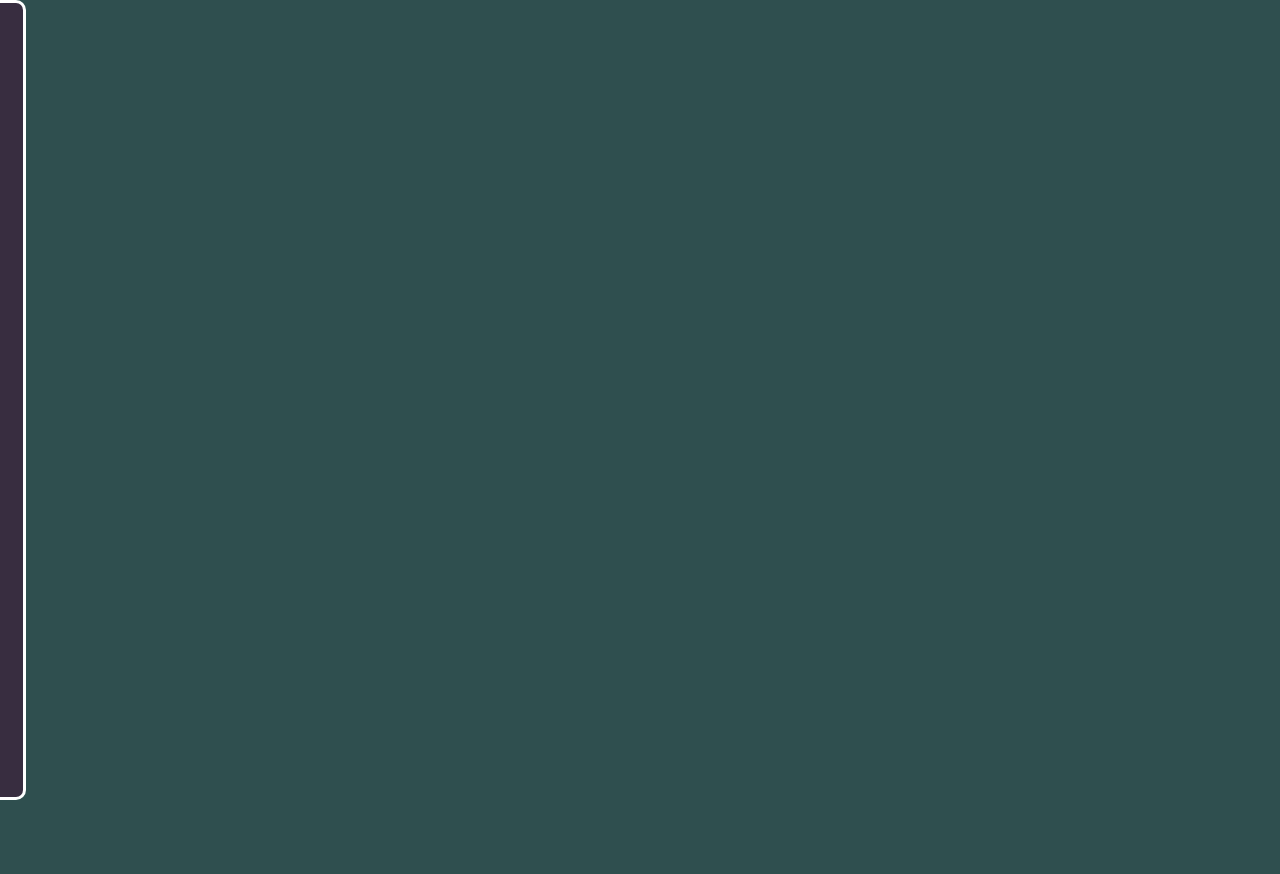
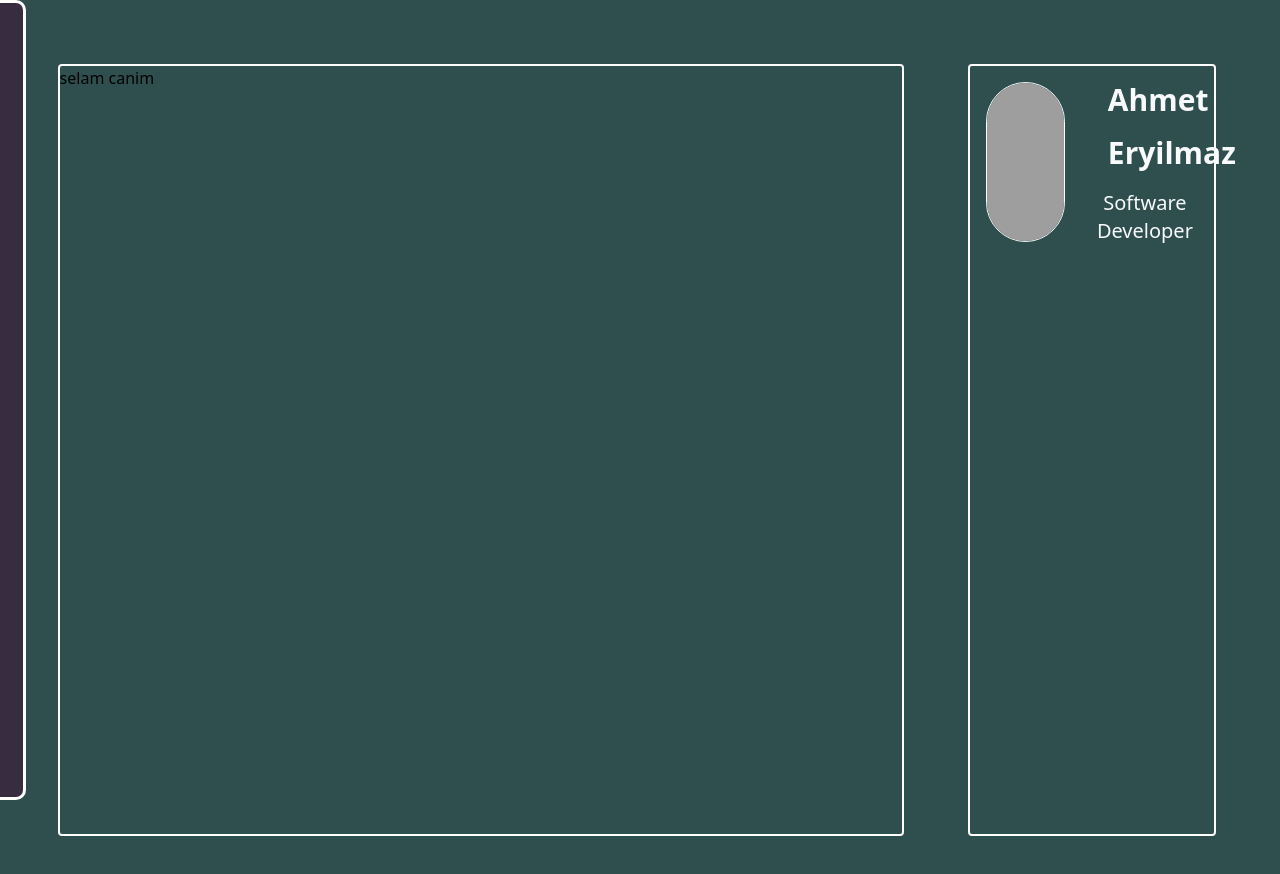
Before and after one commit to kuvarti/myblog, a Vue app in the folder AhmetEryilmazBlog/: page / in a window 1280 px wide. Shown: the top 874 px of the page. Before the commit the page ends 800 px from the top, so only its background shows below. Built offline with nearby package versions, Linux system fonts and the light colour scheme; grey boxes are pictures that could not be loaded.

Commit message:
Viewprofile and content segment

```diff
--- a/AhmetEryilmazBlog/src/App.vue
+++ b/AhmetEryilmazBlog/src/App.vue
@@ -1,10 +1,10 @@
 <template>
 	<teleport to='#sidemenu'>
-		<sidemenu></sidemenu>
+		<routes.sideMenu />
 	</teleport>
-	<div id="content-grid" class="grid grid-cols-10 h-screen">
-		<div class="col-span-7"></div>
-		<contentView.viewProfile class="col-span-3" />
+	<div id="content-grid" class="grid grid-cols-10 grid-flow-row h-screen">
+		<routes.contents class="col-span-7" />
+		<routes.viewProfile class="col-span-3" />
 	</div>
 </template>
 
@@ -15,6 +15,5 @@
 </style>
 
 <script setup lang="ts">
-import sidemenu from '@/views/SideMenu.vue'
-import * as contentView from '@/components/contentViews'
+import * as routes from '@/router/routes'
 </script>
--- a/AhmetEryilmazBlog/src/assets/main.css
+++ b/AhmetEryilmazBlog/src/assets/main.css
@@ -19,8 +19,6 @@ body {
 }
 
 /*
-
-
 #content {
 	background-color: #2D3840;
 	border-radius: 5px;
--- /dev/null
+++ b/AhmetEryilmazBlog/src/components/contentViewComponents/upperProfile.vue
@@ -0,0 +1,19 @@
+<template>
+	<div class="grid grid-rows-3 grid-cols-2 grid-flow-row-dense">
+		<div id="profilePhoto" class="w-9/12 h-full rounded-full border border-white row-span-3">
+			<img class="rounded-full h-full" src="https://ca.slack-edge.com/T039P7U66-U047K21V8JX-e0f614b24270-512"
+				alt="profilePhoto">
+		</div>
+		<div id="name" class="px-4 text-left">
+			<p class="text-slate-50 text-3xl font-semibold">Ahmet</p>
+		</div>
+		<div id="surname" class="px-4 text-right">
+			<p class="text-slate-50 text-3xl font-semibold">Eryilmaz</p>
+		</div>
+		<div id="job" class="text-center align-middle">
+			<p class="text-slate-50 text-xl">Software Developer</p>
+		</div>
+	</div>
+</template>
+
+<script setup lang="ts"></script>
--- a/AhmetEryilmazBlog/src/components/contentViewComponents/viewProfile.vue
+++ /dev/null
@@ -1,5 +0,0 @@
-<template>
-	<div id="profile-grid"></div>
-</template>
-
-<script setup lang="ts"></script>
--- a/AhmetEryilmazBlog/src/components/contentViews.ts
+++ b/AhmetEryilmazBlog/src/components/contentViews.ts
@@ -1 +1 @@
-export { default as viewProfile } from "@/components/contentViewComponents/viewProfile.vue";
+export { default as viewProfileUpper } from "@/components/contentViewComponents/upperProfile.vue";
--- a/AhmetEryilmazBlog/src/router/index.ts
+++ b/AhmetEryilmazBlog/src/router/index.ts
@@ -6,7 +6,7 @@ const router = createRouter({
 		{
 			path: '/',
 			name: 'home',
-			component: () => import("@/views/HomeView.vue")
+			component: () => import("@/views/viewProfile.vue")
 		}
 	]
 })
--- /dev/null
+++ b/AhmetEryilmazBlog/src/router/routes.ts
@@ -0,0 +1,3 @@
+export { default as sideMenu } from "@/views/sideMenu.vue"
+export { default as viewProfile } from "@/views/viewProfile.vue"
+export { default as contents } from "@/views/contents.vue"
--- a/AhmetEryilmazBlog/src/views/HomeView.vue
+++ /dev/null
@@ -1,42 +0,0 @@
-<script setup lang="ts">
-</script>
-
-<template>
-	<h1>selam</h1>
-	<div v-if="false" class="text-center text-light m-0 h-100 .container-lg">
-		<div class="row m-0 h-100">
-			<div class="col-sm-8 h-100 icerik">
-				<div id="content" class="h-100 alticerik">
-				</div>
-			</div>
-			<div class="col-sm-4 h-100 icerik">
-				<div id="profile" class="h-100 alticerik">
-					<div class="container h-100 w-100 text-center text-light">
-						<div id="photo-area" class="row d-flex justify-content-center">
-							<div id="photo" class="rounded-circle w-auto bg-light">
-								<img src="https://ca.slack-edge.com/T039P7U66-U047K21V8JX-e0f614b24270-512" alt="asd">
-							</div>
-							<p id="myname" class="h-10 fs-2 w-100">AHMET (KUVARTI) ERYILMAZ</p>
-						</div>
-						<div class="row last-activity-header w-100"></div>
-						<div class="row last-activity">
-							<div class="last-activity-content">
-							</div>
-						</div>
-						<div class="row last-activity">
-							<div class="last-activity-content">
-							</div>
-						</div>
-						<div class="row last-activity">
-							<div class="last-activity-content">
-							</div>
-						</div>
-					</div>
-				</div>
-			</div>
-		</div>
-		<div id="sliding">
-			<div class="h-100 w-100-bg-light">asd</div>
-		</div>
-	</div>
-</template>
--- /dev/null
+++ b/AhmetEryilmazBlog/src/views/contents.vue
@@ -0,0 +1,18 @@
+<template>
+	<div class="py-16 pl-8">
+		<div class="rounded border-2 border-white h-full w-full overscroll-none">
+			{{ returnedHTML }}
+		</div>
+	</div>
+</template>
+
+<style scoped>
+* {
+	overflow-y: auto;
+}
+</style>
+
+<script setup lang="ts">
+import { ref } from 'vue'
+const returnedHTML = ref<any>('selam canim');
+</script>
--- /dev/null
+++ b/AhmetEryilmazBlog/src/views/viewProfile.vue
@@ -0,0 +1,14 @@
+<template>
+	<div id="profile-grid" class="p-16">
+		<div class="rounded border-2 border-white h-full w-full grid grid-rows-4">
+			<contentView.viewProfileUpper class="h-48 p-4" />
+			<div class="h-full w-full row-span-3"></div>
+		</div>
+	</div>
+</template>
+
+<style scoped></style>
+
+<script setup lang="ts">
+import * as contentView from '@/components/contentViews'
+</script>
```
Also changed, not shown: AhmetEryilmazBlog/src/views/sideMenu.vue (renamed from AhmetEryilmazBlog/src/views/SideMenu.vue).
